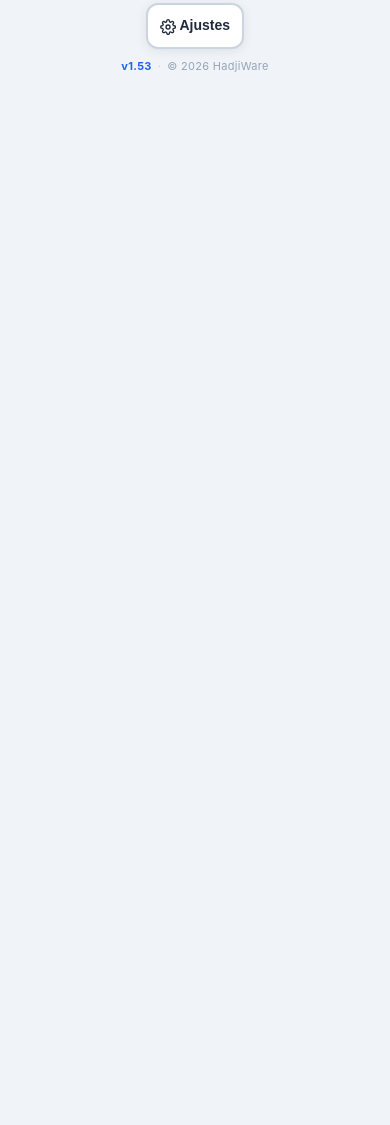
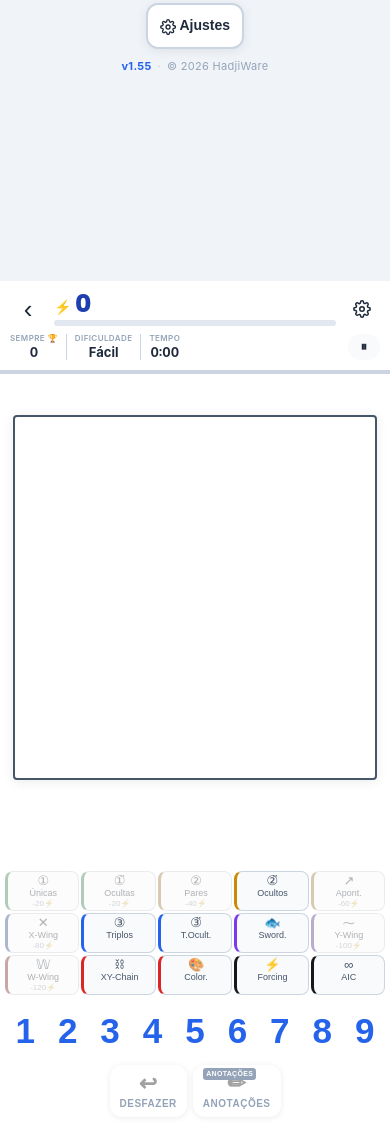
Before and after one commit to thehadji4u/sudoku, a plain HTML site: page index.html in a window 390 px wide. Shown: the part 563-1688 px from the top of the page. Before the commit the page ends 844 px from the top, so only its background shows below. Drawn offline with Linux system fonts and the light colour scheme.

Commit message:
fix(desktop-ui): corrige overlap agressivo e trava height no desktop. O clamp assume a responsividade absoluta.

```diff
--- a/index.html
+++ b/index.html
@@ -78,7 +78,7 @@
     </div>
 
     <div class="diff-copyright">
-      <span class="app-version">v1.53</span>
+      <span class="app-version">v1.55</span>
       <span class="copyright-sep">·</span>
       <span>© 2026 HadjiWare</span>
     </div>
--- a/style.css
+++ b/style.css
@@ -21,9 +21,9 @@
   --error-bg:         #FEE2E2;
   --error-text:       #DC2626;
   --success:          #16A34A;
-  --cell-size:        min(calc((100vw - 29px) / 9), 56px);
-  --font-cell:        clamp(22px, 6.5vw, 34px);
-  --font-note:        clamp(9px, 2.6vw, 13px);
+  --cell-size:        clamp(28px, min(calc((100vw - 29px) / 9), calc((100dvh - 290px) / 9)), 56px);
+  --font-cell:        clamp(15px, calc(var(--cell-size) * 0.55), 34px);
+  --font-note:        clamp(8px, calc(var(--cell-size) * 0.25), 13px);
   --radius:           12px;
   --shadow:           0 2px 12px rgba(0,0,0,.08);
 }
@@ -238,7 +238,8 @@ html, body {
 #screen-game {
   background: #fff;
   height: 100dvh;
-  height: 100vh;
+  display: flex;
+  flex-direction: column;
   overflow: hidden;
 }
 
@@ -446,6 +447,8 @@ html, body {
   width: 100%;
   height: 3px;
   background: var(--border);
+  position: relative;
+  z-index: 10;
 }
 #progress-fill {
   height: 100%;
@@ -662,7 +665,7 @@ html, body {
   flex-direction: row;
   justify-content: center;
   align-items: center;
-  padding: 6px 4px 2px;
+  padding: 2px 4px 0px;
   width: 100%;
 }
 
@@ -706,26 +709,26 @@ html, body {
   display: flex;
   align-items: center;
   justify-content: center;
-  gap: 8px;
-  padding: 4px 16px 12px;
+  gap: 6px;
+  padding: 2px 10px 8px;
 }
 
 .ctrl-btn {
   display: flex;
   flex-direction: column;
   align-items: center;
-  gap: 4px;
-  padding: 10px 16px;
-  border-radius: 14px;
+  gap: 3px;
+  padding: 8px 10px;
+  border-radius: 12px;
   border: none;
   background: var(--surface);
   cursor: pointer;
-  font-size: 11px;
+  font-size: 10px;
   font-weight: 700;
   color: var(--text-muted);
   text-transform: uppercase;
   letter-spacing: .5px;
-  min-width: 72px;
+  min-width: 64px;
   box-shadow: 0 1px 6px rgba(0,0,0,.08);
   transition: transform .1s, background .1s;
 }
@@ -1181,16 +1184,16 @@ html, body {
 #analysis-tools {
   display: flex;
   flex-direction: column;
-  gap: 3px;
-  padding: 4px 6px;
+  gap: 2px;
+  padding: 2px 4px;
 }
 
 /* Tool rows — 3 lines */
 .tool-row {
   display: flex;
   width: 100%;
-  gap: 4px;
-  padding: 0 2px;
+  gap: 2px;
+  padding: 0 1px;
 }
 .tool-row .tool-btn {
   flex: 1;
@@ -1211,9 +1214,9 @@ html, body {
   flex-direction: column;
   align-items: center;
   gap: 1px;
-  padding: 4px 2px;
+  padding: 2px 1px;
   border: 1.5px solid #CBD5E1;
-  border-radius: 12px;
+  border-radius: 8px;
   background: #F8FAFC;
   font-size: 10px;
   color: #475569;
@@ -1237,16 +1240,20 @@ html, body {
 }
 
 /* Seção de análise */
+#analysis-section {
+  position: relative;
+  z-index: 10;
+}
 #analysis-section.hidden { display: none; }
 
 /* Slot de altura fixa — action-bar mantém o espaço mesmo invisible (sem layout shift) */
 #action-bar-slot {
-  min-height: 60px;
+  min-height: 48px;
   height: auto;
   display: flex;
   align-items: center;
-  padding: 0 12px;
-  margin-bottom: 2px;
+  padding: 0 8px;
+  margin-bottom: 0px;
 }
 
 /* Action bar — fluxo normal dentro do slot */
@@ -1255,7 +1262,7 @@ html, body {
   display: flex;
   flex-direction: column;
   gap: 2px;
-  padding: 4px 10px;
+  padding: 2px 8px;
   background: #F0F9FF;
   border: 1.5px solid #BAE6FD;
   border-radius: 12px;
@@ -1349,11 +1356,6 @@ html, body {
 
 /* ── Responsivo desktop ── */
 @media (min-width: 500px) {
-  :root {
-    --cell-size: 52px;
-    --font-cell: 32px;
-    --font-note: 12px;
-  }
   .modal-sheet { border-radius: 24px; margin: 24px; max-height: 85vh; }
   .modal-overlay { align-items: center; }
 }
@@ -1670,9 +1672,7 @@ html, body {
 }
 
 
-@media (min-width: 700px) {
-  :root { --cell-size: 56px; }
-}
+/* Responsive fixed via clamping cell size above */
 
 /* ── Nível de Ajuda 1 ── */
 .help-lvl1 .note-eliminate,
--- a/sw.js
+++ b/sw.js
@@ -1,5 +1,5 @@
 /* Service Worker — network-first para HTML, cache-first para assets */
-const CACHE = 'sudoku-v53';
+const CACHE = 'sudoku-v55';
 const ASSETS = [
   './index.html',
   './style.css',
```
